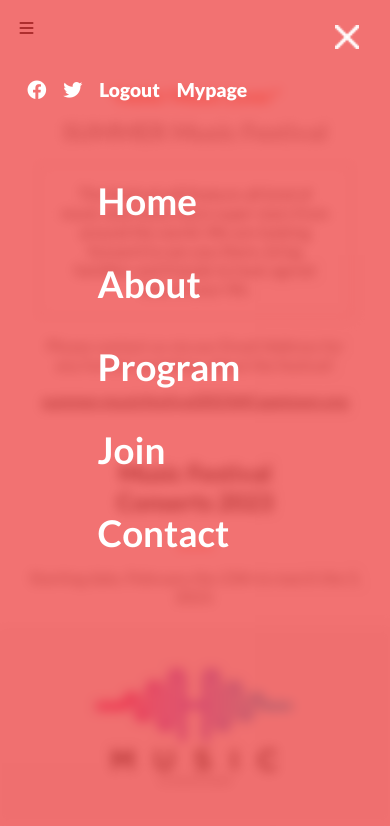
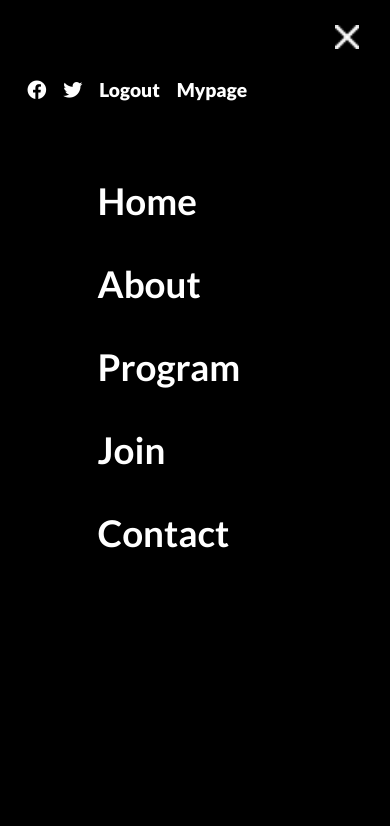
Before and after one commit to Patfarmurs/Summer-Music-Festival, a website: page about.html in a window 390 px wide. Both pictures are taken after a click on the icon 26 px from the left and 27 px from the top of the page. Shown: the top 826 px of the page. Drawn offline with Linux system fonts and the light colour scheme; grey boxes are pictures that could not be loaded.

Commit message:
Update about.css file

```diff
--- a/about.css
+++ b/about.css
@@ -30,7 +30,7 @@ button {
   flex-direction: column;
   color: white;
   width: 100vw;
-  background-color: rgba(238, 63, 63, 0.735);
+  background-color: black;
 }
 
 .closeicon {
```
